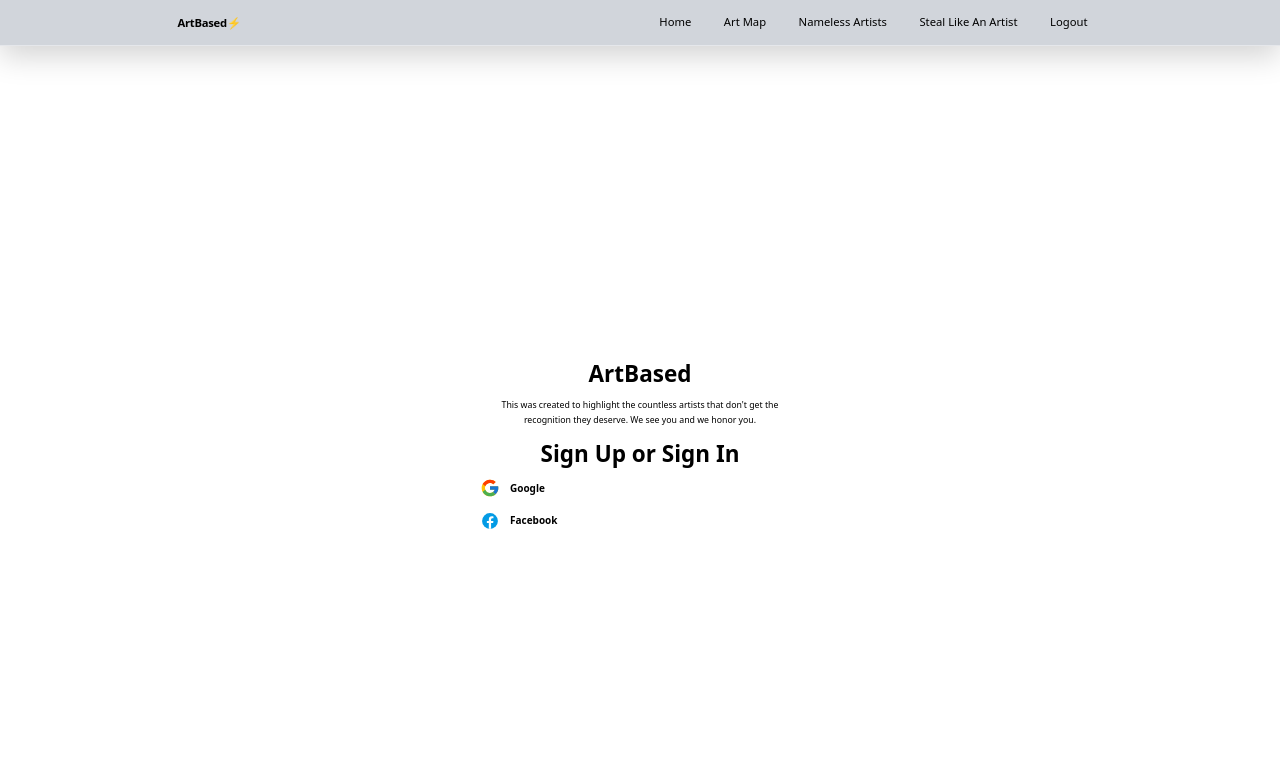
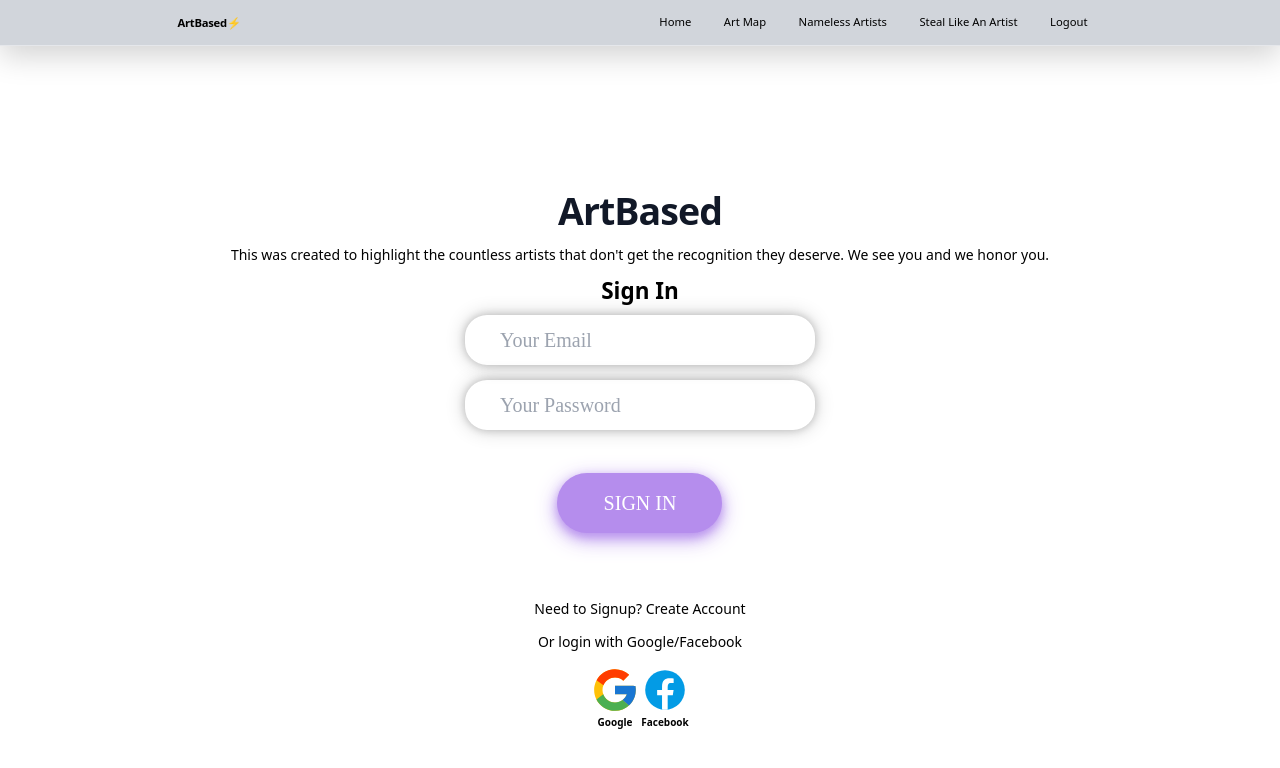
Before and after one commit to ad-str/dataBASED, a React (Vite) app in the folder client/: page /auth in a window 1280 px wide. Shown: the top 768 px of the page. Built offline with nearby package versions, Linux system fonts and the light colour scheme; no server answers.

Commit message:
reformatted login

```diff
--- a/client/src/App.css
+++ b/client/src/App.css
@@ -25,21 +25,14 @@
     font-size: 5rem;
   }
 
-  button {
-    padding: 1rem 4rem;
-    font-size: 2rem;
-    border: none;
-    cursor: pointer;
-    border-radius: 5px;
-    display: flex;
-    justify-content: center;
-    align-items: center;
-    gap: 1rem;
+  p {
+    font-size: 14px;
   }
 
   button img {
-    width: 20px;
-    height: 20px;
+    width: 50x;
+    height: 50px;
+    margin: 20x;
   }
 
   span {
@@ -58,8 +51,62 @@
     color: #fff;
   }
 
-  .profile_img {
-    width: 5rem;
-    height: 5rem;
-    border-radius: 50%;
-  }
+
+  form{
+    display: inline-block;
+    align-items: center;
+    height: 270px;
+    width: 350px;
+    margin-bottom: 170px;
+}
+.text_area{
+    align-content: center;
+    border-radius: 22px;
+    margin-bottom: 15px;
+    width: 100%;
+    height: 50px;
+    box-shadow: 0 0 8px 0 rgba(0, 0, 0, 0.2), 0 0 20px 0 rgba(0, 0, 0, 0.19);
+}
+
+.text_input{
+    display: center;
+    font-family: 'Montserrat regular';
+    font-size: 20px;
+    border: none;
+    width: 80%;
+}
+
+.btn{
+    margin-top: 28px;
+    width: 165px;
+    height: 60px;
+    border-radius: 30px;
+    background: #B58DED;
+    justify-content: center;
+    align-items: center;
+    border: none;
+    font-family: 'Montserrat';
+    font-size: 20px;
+    color: #FFFFFF;
+    box-shadow: 0 4px 8px 0 rgba(181, 141, 237, 0.7), 0 6px 20px 0 rgba(181, 141, 237, 0.9);
+    cursor: pointer;
+}
+
+.login{
+    display: inline-block;
+    background: #FFFFFF;
+    width: 434px;
+    height: 700px;
+    margin-top: 10%;
+    border-radius: 22px;
+    box-shadow: 0 4px 8px 0 rgba(0, 0, 0, 0.2), 0 6px 20px 0 rgba(0, 0, 0, 0.19);
+}
+
+.link{
+    color: #0E4579;
+    font-family: 'Montserrat light';
+    font-size: 18px;
+    cursor: pointer;
+    display: block;
+    text-decoration: none;
+}
--- a/client/src/App.jsx
+++ b/client/src/App.jsx
@@ -9,6 +9,7 @@ import Nameless from "./pages/Nameless";
 import StealLike from "./pages/StealLike";
 import Welcome from "./pages/Welcome";
 import Auth from "./pages/Auth";
+import Signup from "./pages/Signup";
 import { useAuthContext } from "./context/AuthContext";
 
 function App() {
@@ -36,6 +37,7 @@ function App() {
                 {/* Authention routes */}
                 <Route path="/auth" element={<Auth />} />
                 <Route path="*" element={<Navigate to="/auth" />} />
+                <Route path="/Signup" element={<Signup />} />
               </>
             )}
           </Routes>
--- a/client/src/pages/Auth.jsx
+++ b/client/src/pages/Auth.jsx
@@ -4,14 +4,35 @@ import FacebookIcon from "../assets/icon-facebook.svg";
 
 
 import {
+  auth,
   googleProvider,
   facebookProvider,
 } from "../firebase/config";
+import { signInWithEmailAndPassword } from "firebase/auth";
 import { useSocialSignup } from "../hooks/useSocialSignup";
 import { useAuthContext } from "../context/AuthContext";
-import { useEffect } from "react";
+import { useState, useEffect } from "react";
+import {Link, useNavigate} from 'react-router-dom'
 
 export default function Auth() {
+  const [email, setEmail] = useState('');
+  const [password, setPassword] = useState('');
+
+  const navigate = useNavigate();
+
+  const handleSubmit = async (e) => {
+    e.preventDefault();
+    try {
+      const userCredential = await signInWithEmailAndPassword(auth, email, password);
+      console.log(userCredential);
+      const user = userCredential.user;
+      localStorage.setItem('token', user.accessToken);
+      localStorage.setItem('user', JSON.stringify(user));
+      navigate("/");
+    } catch (error) {
+      console.error(error);
+    }
+  }
   const google = useSocialSignup(googleProvider);
   const facebook = useSocialSignup(facebookProvider);
 
@@ -22,16 +43,45 @@ export default function Auth() {
   return (
     <div className="min-h-screen flex justify-center p-5 items-center">
       <div className="space-y-5 text-center gap-5">
-        <h1 className="lg:text-4xl text-2xl  font-bold">
+        <h1 class="pt-12 mb-4 text-4xl font-extrabold leading-none tracking-tight text-gray-900 md:text-5xl lg:text-6xl dark:text-black">
           ArtBased
         </h1>
-        <p className="max-w-lg text-sm leading-6">
+        <p>
           This was created to highlight the countless artists that don't get the recognition
           they deserve. We see you and we honor you.
         </p>
         <h2 className="lg:text-4xl text-2xl  font-bold">
-          Sign Up or Sign In
+          Sign In
         </h2>
+        <form onSubmit={handleSubmit}>
+        <div className="text_area">
+            <input
+            type="email"
+            placeholder="Your Email"
+            required
+            value={email}
+            className="text_input"
+            onChange={(e) => setEmail(e.target.value)}
+            />
+        </div>
+        <div className="text_area">
+            <input
+            type="password"
+            placeholder="Your Password"
+            required
+            value={password}
+            className="text_input"
+            onChange={(e) => setPassword(e.target.value)}
+            />
+        </div>
+        <input
+            type="submit"
+            value="SIGN IN"
+            className="btn"
+          />
+      </form>
+      <p>Need to Signup? <Link to="/signup">Create Account</Link></p>
+      <p> Or login with Google/Facebook</p>
         <button onClick={google.signInWithSocial}>
         <img src={GoogleIcon} alt="" />
         <span>Google</span>
--- a/client/src/pages/Nameless.jsx
+++ b/client/src/pages/Nameless.jsx
@@ -1,6 +1,9 @@
 import { useEffect, useState } from "react";
 import config from "../config.json";
 import { Pagination, Box, Container } from "@mui/material";
+import ImageList from '@mui/material/ImageList';
+import ImageListItem from '@mui/material/ImageListItem';
+import ImageListItemBar from '@mui/material/ImageListItemBar';
 
 /**
  * Handy video guide to material UI pagination!
@@ -50,15 +53,6 @@ export default function Nameless() {
     }
 
 
-  const handleArtworkClick = (artworkID) => {
-    setSelectedArtworkID(artworkID);
-
-    setShowArtworkCard(true);
-  };
-
-  const handleCloseArtworkCard = () => {
-    setShowArtworkCard(false);
-  };
 
   //flexFormat for a UI friendly page formatting
   const flexFormat = {
@@ -83,30 +77,24 @@ export default function Nameless() {
         these artists' legacies faded, their stories lost to time. Museums
         exhibit often label these artists as 'unkown.'"
       </p>
-      <Container style={flexFormat}>
+      <Container sx={flexFormat}>
+      <ImageList variant="masonry" cols={3} gap={8}>
         {artworks.map((artwork) => (
-          <Box
+          <ImageListItem
             key={artwork.id}
-            p={3}
-            m={2}
-            style={{
-              background: "white",
-              borderRadius: "16px",
-              border: "2px solid #000",
-            }}
           >
             {
               <img
                 src={`https://www.artic.edu/iiif/2/${artwork.image}/full/200,/0/default.jpg`}
                 alt={`${artwork.title} Artwork`}
-                onClick={() => handleArtworkClick(artwork.id)}
                 style={{ cursor: "pointer", marginRight: "10px" }}
+                loading="lazy"
               />
             }
-            <h4 key={artwork.id}>{artwork.title}</h4>
-          </Box>
+          <ImageListItemBar position="below" title={artwork.title}/>
+        </ImageListItem>
         ))}
-
+        </ImageList>
       </Container>
       <Box display="flex" justifyContent="center">
           <Pagination
@@ -114,12 +102,6 @@ export default function Nameless() {
             onChange= {handlePageChange}
           />
         </Box>
-      {showArtworkCard && (
-        <ArtworkCard
-          artworkID={selectedArtworkID}
-          handleClose={handleCloseArtworkCard}
-        />
-      )}
     </>
   );
 }
--- /dev/null
+++ b/client/src/pages/Signup.jsx
@@ -0,0 +1,69 @@
+import React, { useState } from 'react'
+import { auth } from '../firebase/config';
+import { createUserWithEmailAndPassword } from 'firebase/auth';
+import { Link, useNavigate } from 'react-router-dom';
+
+const Signup = () => {
+
+  const [email, setEmail] = useState('');
+  const [password, setPassword] = useState('');
+
+  const navigate = useNavigate();
+
+  const handleSubmit = async (e) => {
+    e.preventDefault();
+    try {
+      const userCredential = await createUserWithEmailAndPassword(auth, email, password);
+      console.log(userCredential);
+      const user = userCredential.user;
+      localStorage.setItem('token', user.accessToken);
+      localStorage.setItem('user', JSON.stringify(user));
+      navigate("/");
+    } catch (error) {
+      console.error(error);
+    }
+  }
+
+  return (
+    <div className="min-h-screen flex justify-center p-5 items-center">
+      <div className="space-y-5 text-center gap-5">
+        <h1 class="pt-12 mb-4 text-4xl font-extrabold leading-none tracking-tight text-gray-900 md:text-5xl lg:text-6xl dark:text-black">
+            ArtBased
+          </h1>
+          <h2 className="lg:text-4xl text-2xl  font-bold">
+          Sign Up
+        </h2>
+        <form onSubmit={handleSubmit}>
+          <div className="text_area">
+            <input
+              type="email"
+              placeholder="Your Email"
+              required
+              value={email}
+              className="text_input"
+              onChange={(e) => setEmail(e.target.value)}
+            />
+          </div>
+          <div className="text_area">
+            <input
+              type="password"
+              placeholder="Your Password"
+              required
+              value={password}
+              className="text_input"
+              onChange={(e) => setPassword(e.target.value)}
+            />
+          </div>
+          <input
+            type="submit"
+            value="SIGN UP"
+            className="btn"
+          />
+        </form>
+        <p>Need to Login? <Link to="/login">Login</Link></p>
+      </div>
+    </div>
+  )
+}
+
+export default Signup
```
